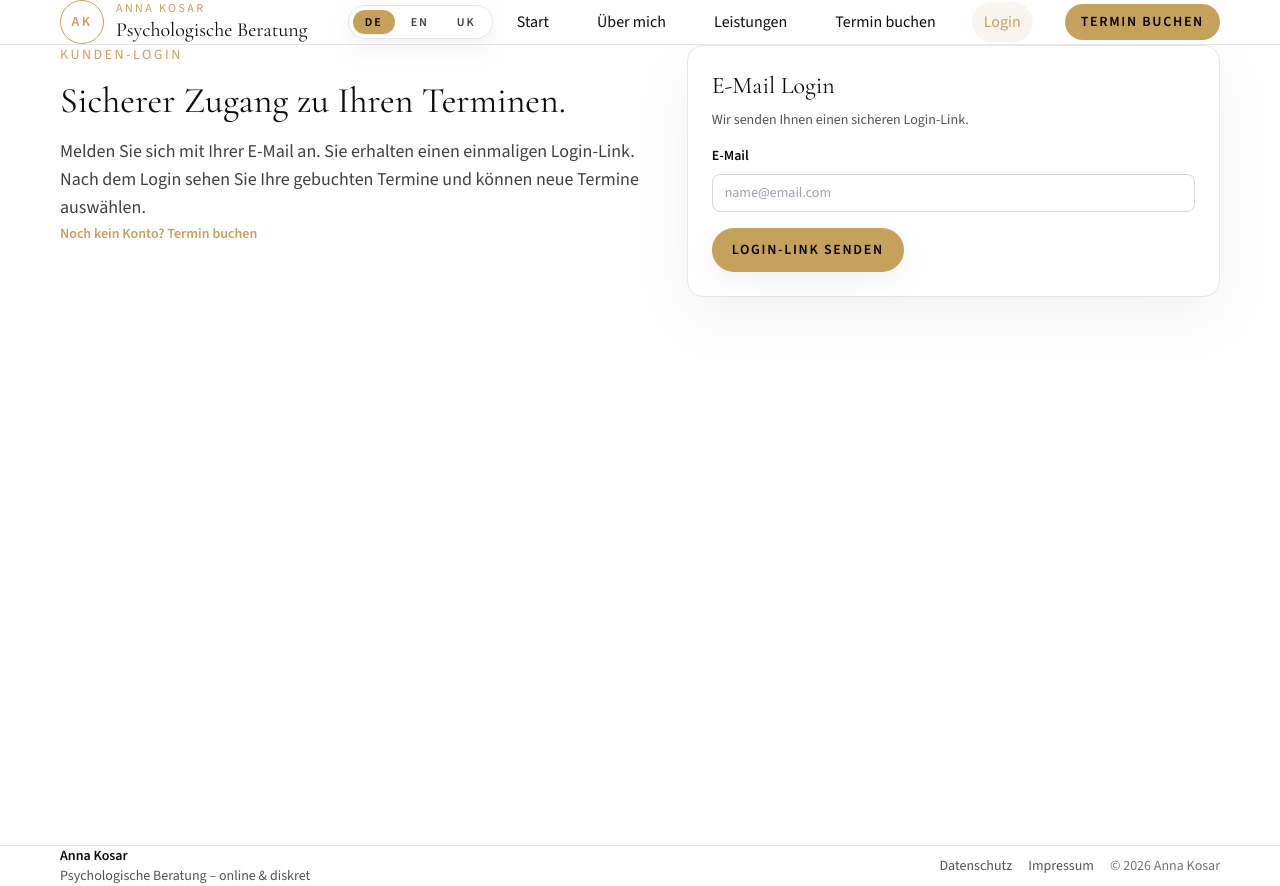
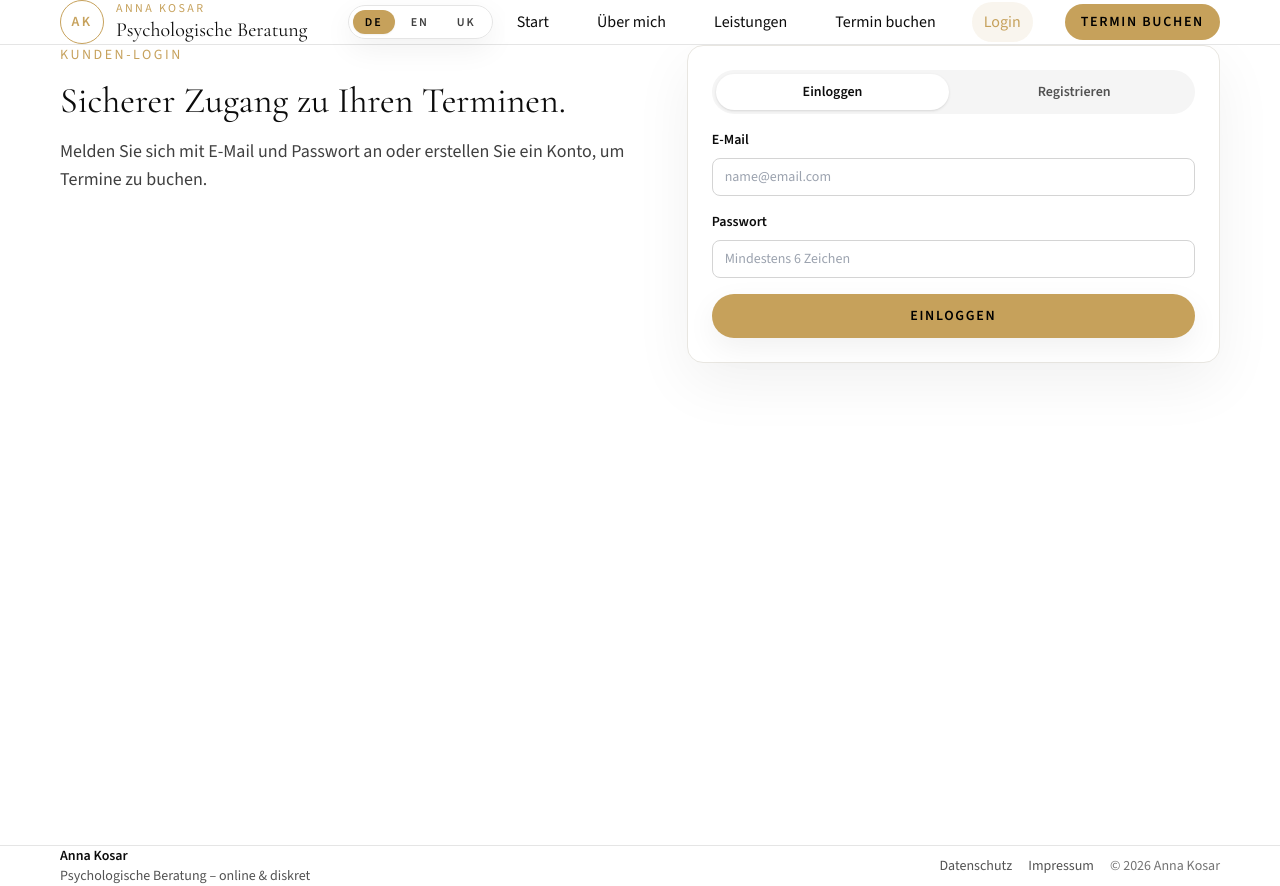
Before and after one commit to MarcelVivo/annakosar, a Next.js app: page /login in a window 1280 px wide. Built offline with nearby package versions, Linux system fonts and the light colour scheme; no server answers.

Commit message:
LoginCustomer

```diff
--- a/app/login/page.tsx
+++ b/app/login/page.tsx
@@ -1,34 +1,160 @@
-import EmailLogin from '@/components/ui/email-login';
-import Link from 'next/link';
-import { cookies } from 'next/headers';
-import { translations, normalizeLanguage } from '@/lib/i18n';
+'use client';
 
-export const metadata = {
-  title: 'Login | Anna Kosar'
-};
+import { useState, useTransition } from 'react';
+import { useRouter } from 'next/navigation';
+import { getSupabaseBrowserClient } from '@/lib/supabase-browser';
+
+type Mode = 'login' | 'signup';
 
 export default function LoginPage() {
-  const lang = normalizeLanguage(cookies().get('lang')?.value);
-  const t = translations[lang].login;
+  const router = useRouter();
+  const supabase = getSupabaseBrowserClient();
+
+  const [mode, setMode] = useState<Mode>('login');
+  const [email, setEmail] = useState('');
+  const [password, setPassword] = useState('');
+  const [error, setError] = useState<string | null>(null);
+  const [isPending, startTransition] = useTransition();
+
+  const resetMessages = () => setError(null);
+
+  const handleLogin = async () => {
+    resetMessages();
+    const { data, error: signInError } = await supabase.auth.signInWithPassword({ email, password });
+    if (signInError) {
+      setError(signInError.message);
+      return;
+    }
+
+    const userId = data.user?.id;
+    if (!userId) {
+      setError('Login fehlgeschlagen.');
+      return;
+    }
+
+    const { data: profile, error: profileError } = await supabase
+      .from('profiles')
+      .select('role')
+      .eq('id', userId)
+      .single();
+
+    if (profileError) {
+      setError(profileError.message);
+      return;
+    }
+
+    const role = profile?.role;
+    router.push(role === 'admin' ? '/dashboard' : '/book');
+  };
+
+  const handleSignup = async () => {
+    resetMessages();
+    const { data, error: signUpError } = await supabase.auth.signUp({ email, password });
+    if (signUpError) {
+      setError(signUpError.message);
+      return;
+    }
+
+    const userId = data.user?.id;
+    if (!userId) {
+      setError('Registrierung fehlgeschlagen.');
+      return;
+    }
+
+    const { error: profileError } = await supabase
+      .from('profiles')
+      .insert({ id: userId, role: 'customer' });
+
+    if (profileError) {
+      setError(profileError.message);
+      return;
+    }
+
+    router.push('/book');
+  };
+
+  const handleSubmit = (e: React.FormEvent<HTMLFormElement>) => {
+    e.preventDefault();
+    startTransition(async () => {
+      if (mode === 'login') {
+        await handleLogin();
+      } else {
+        await handleSignup();
+      }
+    });
+  };
 
   return (
     <div className="grid gap-10 md:grid-cols-[1.1fr_1fr]">
       <div className="space-y-4">
-        <p className="text-sm uppercase tracking-[0.18em] text-gold">{t.eyebrow}</p>
-        <h1 className="font-heading text-4xl text-charcoal">{t.title}</h1>
+        <p className="text-sm uppercase tracking-[0.18em] text-gold">Kunden-Login</p>
+        <h1 className="font-heading text-4xl text-charcoal">Sicherer Zugang zu Ihren Terminen.</h1>
         <p className="text-lg text-neutral-700">
-          {t.intro}
+          Melden Sie sich mit E-Mail und Passwort an oder erstellen Sie ein Konto, um Termine zu buchen.
         </p>
-        <Link href="/book" className="text-sm font-semibold text-gold hover:text-charcoal">
-          {t.cta}
-        </Link>
       </div>
-      <div className="card p-6">
-        <h2 className="font-heading text-2xl text-charcoal">{t.cardTitle}</h2>
-        <p className="mt-2 text-sm text-neutral-600">{t.cardSubtitle}</p>
-        <div className="mt-4">
-          <EmailLogin />
+
+      <div className="card p-6 space-y-4">
+        <div className="flex gap-2 rounded-full bg-neutral-100 p-1">
+          <button
+            type="button"
+            onClick={() => setMode('login')}
+            className={`flex-1 rounded-full px-3 py-2 text-sm font-semibold ${
+              mode === 'login' ? 'bg-white shadow text-charcoal' : 'text-neutral-600'
+            }`}
+          >
+            Einloggen
+          </button>
+          <button
+            type="button"
+            onClick={() => setMode('signup')}
+            className={`flex-1 rounded-full px-3 py-2 text-sm font-semibold ${
+              mode === 'signup' ? 'bg-white shadow text-charcoal' : 'text-neutral-600'
+            }`}
+          >
+            Registrieren
+          </button>
         </div>
+
+        <form className="space-y-4" onSubmit={handleSubmit}>
+          <label className="block space-y-2 text-sm text-neutral-700">
+            <span className="font-semibold text-charcoal">E-Mail</span>
+            <input
+              type="email"
+              value={email}
+              onChange={(e) => setEmail(e.target.value)}
+              required
+              className="w-full rounded-lg border border-neutral-300 bg-white px-3 py-2"
+              placeholder="name@email.com"
+            />
+          </label>
+          <label className="block space-y-2 text-sm text-neutral-700">
+            <span className="font-semibold text-charcoal">Passwort</span>
+            <input
+              type="password"
+              value={password}
+              onChange={(e) => setPassword(e.target.value)}
+              required
+              minLength={6}
+              className="w-full rounded-lg border border-neutral-300 bg-white px-3 py-2"
+              placeholder="Mindestens 6 Zeichen"
+            />
+          </label>
+
+          {error && <p className="text-sm text-red-600">{error}</p>}
+
+          <button
+            type="submit"
+            disabled={isPending}
+            className="w-full rounded-full bg-gold px-5 py-3 text-sm font-semibold uppercase tracking-[0.12em] text-black shadow-subtle transition hover:-translate-y-0.5 hover:shadow-lg disabled:cursor-not-allowed disabled:opacity-60"
+          >
+            {isPending
+              ? 'Bitte warten…'
+              : mode === 'login'
+              ? 'Einloggen'
+              : 'Registrieren'}
+          </button>
+        </form>
       </div>
     </div>
   );
```
